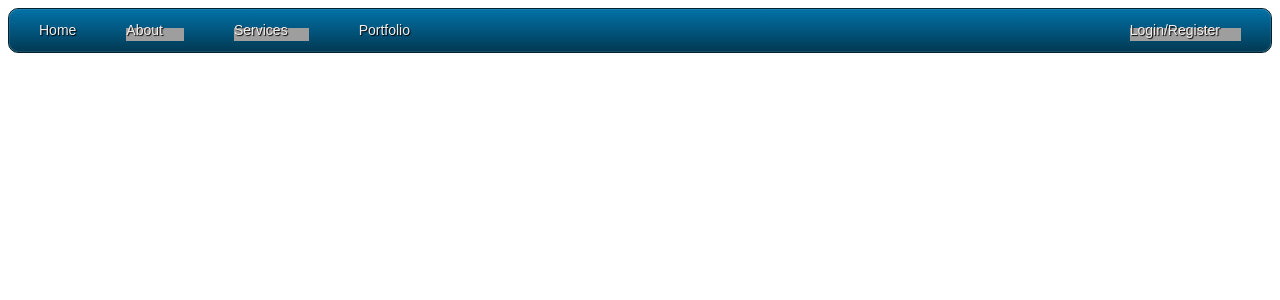
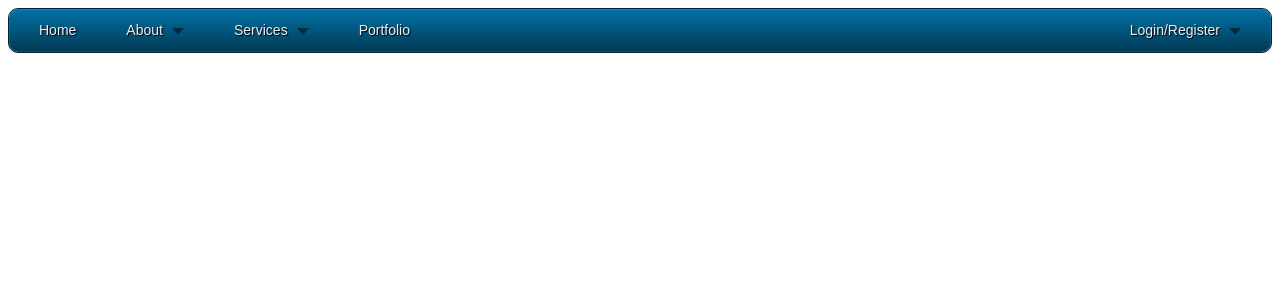
Before and after one commit to TechnoChimp/mmorts, a PHP site: template public/templates/nav.html in a window 1280 px wide. Shown: the top 300 px of the page. Run offline with PHP 8.4, Linux system fonts and the light colour scheme; the template is opened without the code that fills it, so the values that code supplies are empty; grey boxes are pictures that could not be loaded.

Commit message:
Fixed broken link to dropdown image.

```diff
--- a/public/css/menu.css
+++ b/public/css/menu.css
@@ -83,10 +83,10 @@ form#loginform p {
 }
 #menu li .drop {
 	padding-right:21px;
-	background:url("../images/drop.png") no-repeat right 8px;
+	background:url("../img/drop.png") no-repeat right 8px;
 }
 #menu li:hover .drop {
-	background:url("../images/drop.png") no-repeat right 7px;
+	background:url("../img/drop.png") no-repeat right 7px;
 }
 
 .dropdown_1column,
```
